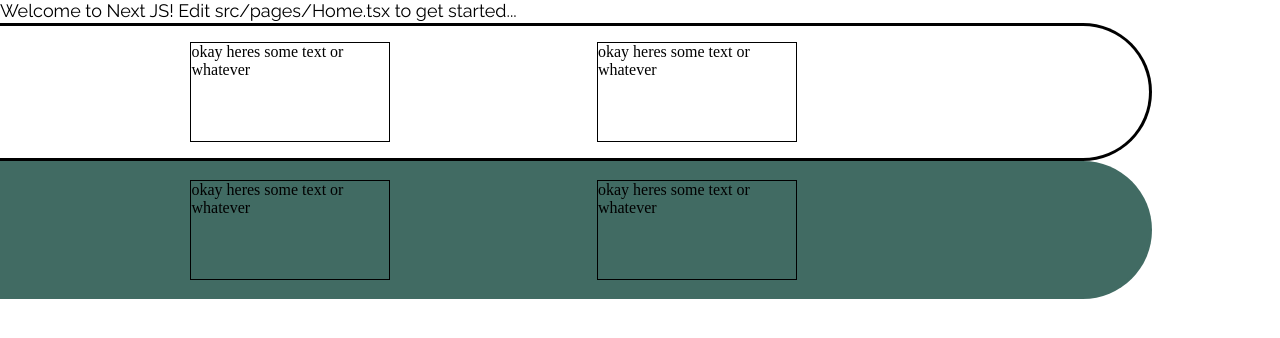
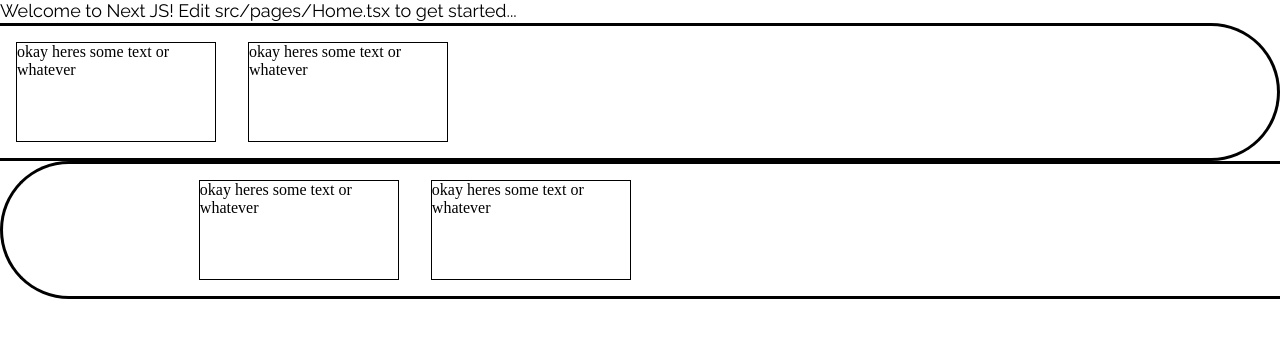
Before and after one commit to hottinet/casey-site-v2, a Next.js app: page /Home in a window 1280 px wide. Shown: the top 338 px of the page. Built offline with nearby package versions, Linux system fonts and the light colour scheme.

Commit message:
adding pickle origin options

```diff
--- a/src/components/Pickle.tsx
+++ b/src/components/Pickle.tsx
@@ -6,31 +6,40 @@ type PickleProps = {
   children: React.ReactNode | React.ReactNode[];
   className?: string;
   color?: keyof Theme['colors'];
+  origin?: 'right' | 'left';
 };
 
-type ColorProps = Pick<PickleProps, 'color'>;
+type PicklePieceProps = Pick<PickleProps, 'color' | 'origin'>;
 
-const PickleWrapper = styled.div`
+const PickleWrapper = styled.div<Pick<PickleProps, 'origin'>>`
   display: grid;
-  grid-template-columns: 3fr 1fr;
-  width: 90%;
+  grid-template-columns: ${({ origin }) =>
+    origin === 'left' ? '3fr 1fr' : '1fr 3fr'};
   ${({ theme }) => theme.breakpoints.sm} {
-    grid-template-columns: 6fr 1fr;
+    grid-template-columns: ${({ origin }) =>
+      origin === 'left' ? '6fr 1fr' : '1fr 6fr'};
   }
 `;
 
-const PickleCap = styled.div<ColorProps>`
-  background-color: ${({ color, theme }) =>
-    color ? theme.colors[color] : 'transparent'};
-  border-radius: 0 1000px 1000px 0;
-  border-style: solid;
-  border-color: ${({ theme, color }) =>
-    color ? theme.colors[color] : theme.colors.text};
-  border-width: ${({ theme }) => theme.border.borderWidth[3]};
-  border-left-width: 0;
-`;
+const PickleCap = styled.div<PicklePieceProps>(
+  {
+    borderStyle: 'solid',
+  },
+  ({ theme, origin, color }) => ({
+    borderWidth: theme.border.borderWidth[3],
+    backgroundColor: color ? theme.colors[color] : 'transparent',
+    borderColor: color ? theme.colors[color] : theme.colors.text,
+    borderRadius: '0 1000px 1000px 0',
+    borderLeftWidth: 0,
+    ...(origin === 'right' && {
+      borderRadius: '1000px 0 0 1000px',
+      borderLeftWidth: theme.border.borderWidth[3],
+      borderRightWidth: 0,
+    }),
+  })
+);
 
-const PickleBody = styled(FlexBox)<ColorProps>`
+const PickleBody = styled(FlexBox)<PicklePieceProps>`
   background-color: ${({ color, theme }) =>
     color ? theme.colors[color] : 'transparent'};
   border-width: ${({ theme }) => `${theme.border.borderWidth[3]} 0`};
@@ -39,12 +48,18 @@ const PickleBody = styled(FlexBox)<ColorProps>`
     color ? theme.colors[color] : theme.colors.text};
 `;
 
-const Pickle: React.FC<PickleProps> = ({ color, className, children }) => (
-  <PickleWrapper className={className}>
-    <PickleBody alignItems="center" color={color} justifyContent="space-evenly">
+const Pickle: React.FC<PickleProps> = ({
+  color,
+  className,
+  children,
+  origin = 'left',
+}) => (
+  <PickleWrapper className={className} origin={origin}>
+    {origin === 'right' && <PickleCap color={color} origin={origin} />}
+    <PickleBody alignItems="center" color={color} origin={origin}>
       {children}
     </PickleBody>
-    <PickleCap color={color} />
+    {origin === 'left' && <PickleCap color={color} origin={origin} />}
   </PickleWrapper>
 );
 
--- a/src/pages/Home.tsx
+++ b/src/pages/Home.tsx
@@ -29,7 +29,7 @@ const Home: React.FC = () => (
         okay heres some text or whatever
       </div>
     </Pickle>
-    <Pickle color="green">
+    <Pickle origin="right">
       <div
         style={{
           height: 100,
```
